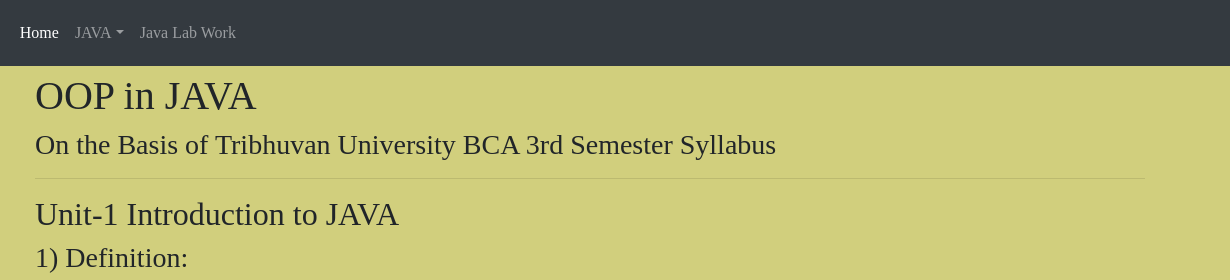
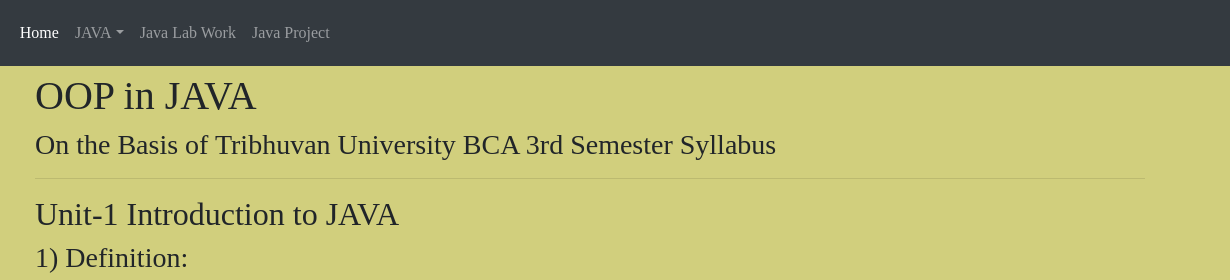
Before and after one commit to SajanKc/Sajan, a plain HTML site: page ProgrammingLanguage.html in a window 1280 px wide. Shown: the top 280 px of the page, 50-1280 px from the left. Drawn offline with nearby package versions, Linux system fonts and the light colour scheme.

Commit message:
Java Project added
Banking System (console based application)

```diff
--- a/ProgrammingLanguage.html
+++ b/ProgrammingLanguage.html
@@ -48,6 +48,10 @@
 
           <li class="nav-item">
             <a class="nav-link" href="javaLabWork.html">Java Lab Work</a>
+          </li>
+
+          <li class="nav-item">
+            <a class="nav-link" href="https://github.com/SajanKc/BankingSystemJava" title="Banking System">Java Project</a>
           </li>
         </ul>
       </div>
```
